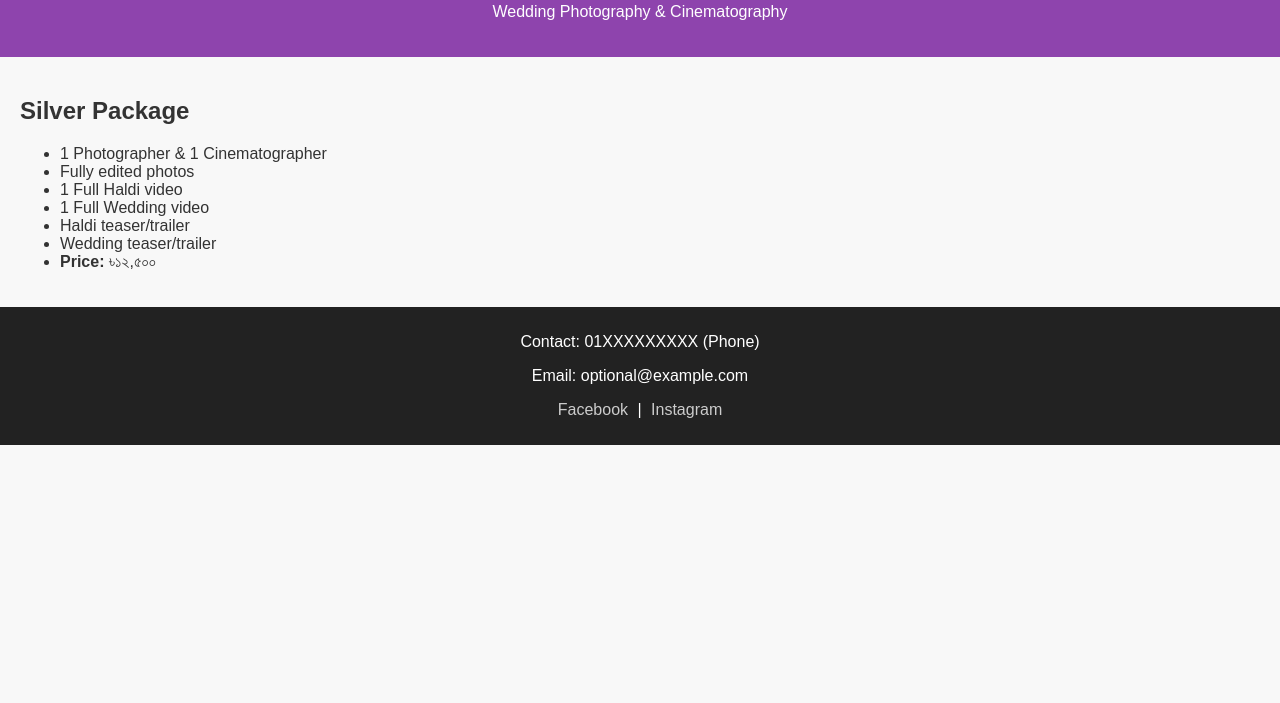
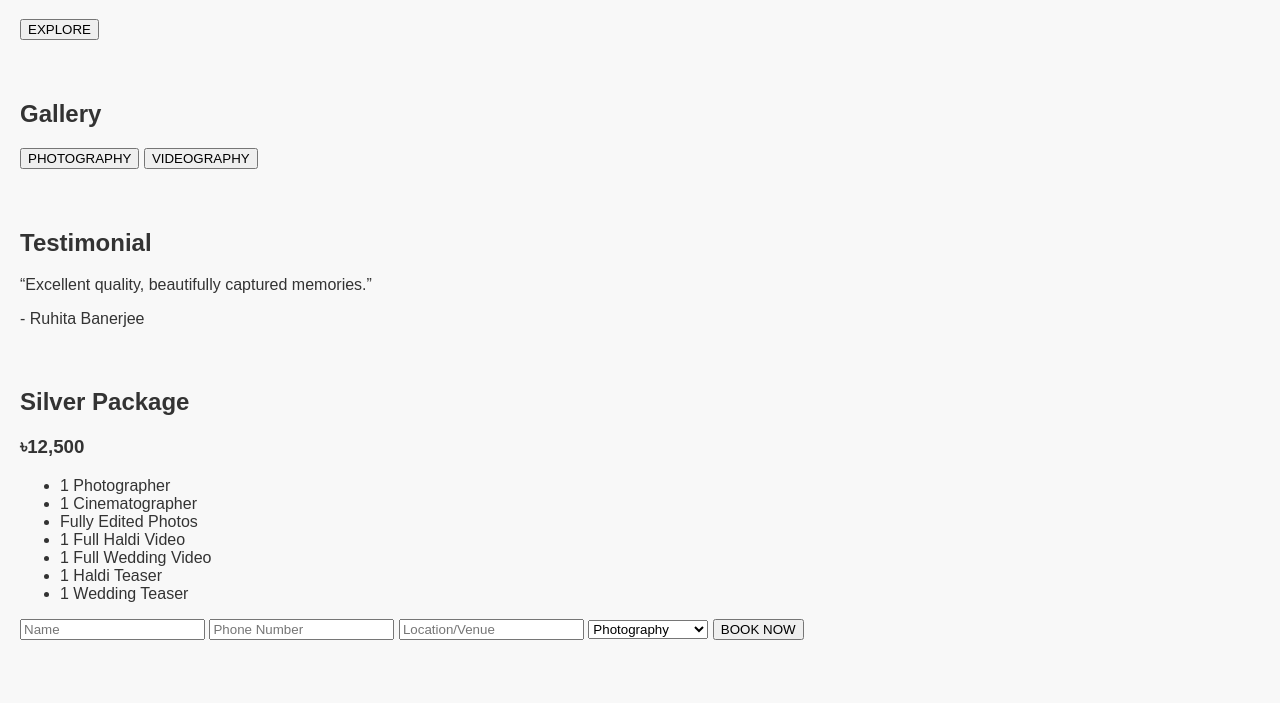
Before and after one commit to Tahsansojib/weddfest, a plain HTML site: page index.html in a window 1280 px wide. Shown: the part 97-800 px from the top of the page. Drawn offline with Linux system fonts and the light colour scheme.

Commit message:
Update index.html

```diff
--- a/index.html
+++ b/index.html
@@ -1,38 +1,57 @@
-
 <!DOCTYPE html>
 <html lang="en">
 <head>
-    <meta charset="UTF-8">
-    <meta name="viewport" content="width=device-width, initial-scale=1.0">
-    <title>Weddfest - Wedding Photography & Cinematography</title>
-    <link rel="stylesheet" href="style.css">
+  <meta charset="UTF-8">
+  <title>Weddfest - Capturing Moments</title>
+  <link rel="stylesheet" href="style.css">
 </head>
 <body>
-    <header>
-        <h1>Welcome to Weddfest</h1>
-        <p>Wedding Photography & Cinematography</p>
-    </header>
+  <section class="hero">
+    <div class="hero-content">
+      <h1>Capturing Moments,<br>Creating Memories</h1>
+      <button>EXPLORE</button>
+    </div>
+  </section>
 
-    <section id="package">
-        <h2>Silver Package</h2>
-        <ul>
-            <li>1 Photographer & 1 Cinematographer</li>
-            <li>Fully edited photos</li>
-            <li>1 Full Haldi video</li>
-            <li>1 Full Wedding video</li>
-            <li>Haldi teaser/trailer</li>
-            <li>Wedding teaser/trailer</li>
-            <li><strong>Price:</strong> ৳১২,৫০০</li>
-        </ul>
-    </section>
+  <section class="gallery">
+    <h2>Gallery</h2>
+    <div class="gallery-buttons">
+      <button>PHOTOGRAPHY</button>
+      <button>VIDEOGRAPHY</button>
+    </div>
+  </section>
 
-    <footer>
-        <p>Contact: 01XXXXXXXXX (Phone)</p>
-        <p>Email: optional@example.com</p>
-        <p>
-            <a href="#">Facebook</a> |
-            <a href="#">Instagram</a>
-        </p>
-    </footer>
+  <section class="testimonial">
+    <h2>Testimonial</h2>
+    <p>“Excellent quality, beautifully captured memories.”</p>
+    <span>- Ruhita Banerjee</span>
+  </section>
+
+  <section class="package">
+    <div class="details">
+      <h2>Silver Package</h2>
+      <h3>৳12,500</h3>
+      <ul>
+        <li>1 Photographer</li>
+        <li>1 Cinematographer</li>
+        <li>Fully Edited Photos</li>
+        <li>1 Full Haldi Video</li>
+        <li>1 Full Wedding Video</li>
+        <li>1 Haldi Teaser</li>
+        <li>1 Wedding Teaser</li>
+      </ul>
+    </div>
+    <form class="booking-form">
+      <input type="text" placeholder="Name">
+      <input type="text" placeholder="Phone Number">
+      <input type="text" placeholder="Location/Venue">
+      <select>
+        <option>Photography</option>
+        <option>Cinematography</option>
+        <option>Both</option>
+      </select>
+      <button type="submit">BOOK NOW</button>
+    </form>
+  </section>
 </body>
 </html>
```
